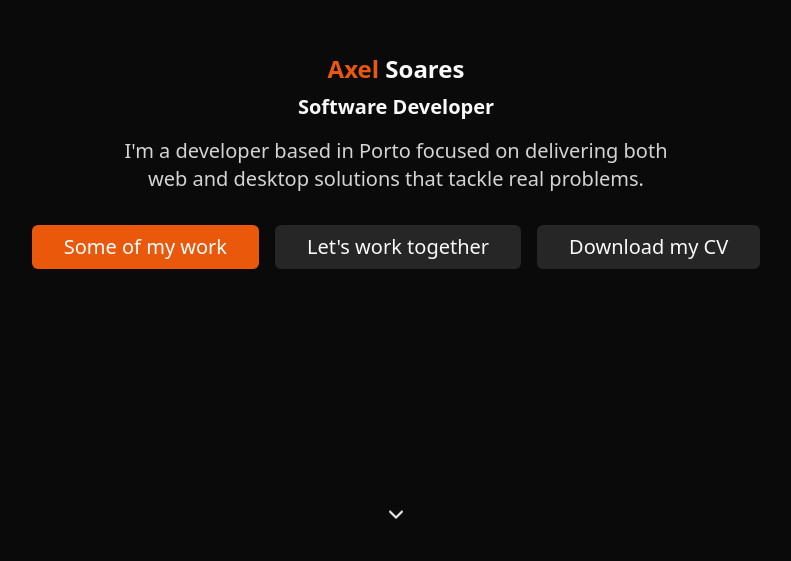
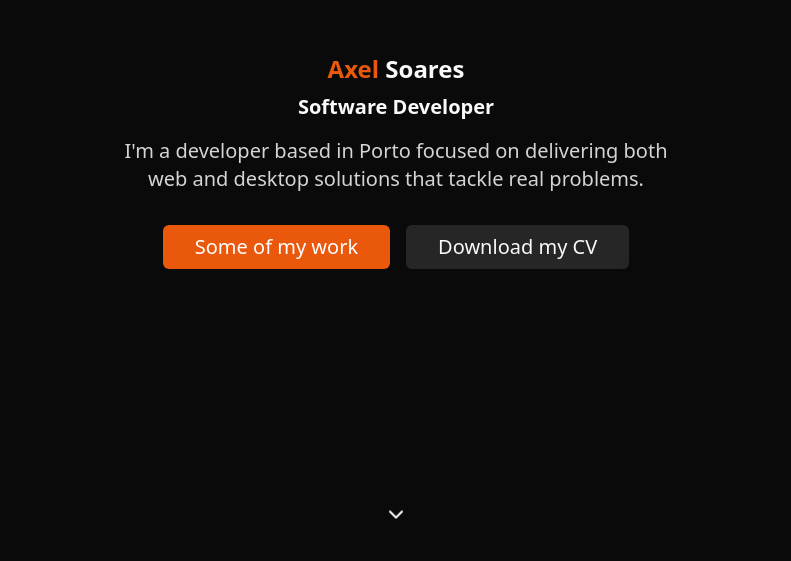
Before and after one commit to ssaxel03/web-portfolio, a Next.js app in the folder portfolio/: page / in a window 1280 px wide. Shown: the part 239-800 px from the top of the page, without its empty margins (244-1035 px from the left). Built offline with nearby package versions, Linux system fonts and the light colour scheme.

Commit message:
fix: removed unnecessary values from portfolio-data

```diff
--- a/portfolio/app/page.tsx
+++ b/portfolio/app/page.tsx
@@ -10,7 +10,6 @@ import { Metadata } from 'next';
 
 const nameArray = details.name.split(" ");
 const roleArray = details.role.split(" ");
-const locationArray = details.location.split(", ");
 const skillsArray = skills.list.map((skill) => skill.name);
 const companiesArray = journey.list.map((exp) => exp.company);
 
@@ -20,7 +19,7 @@ export const metadata: Metadata = {
     icon: '/favicon.png',
   },
   description: `${about.metadata}`,
-  keywords: [...nameArray, ...roleArray, ...locationArray, ...skillsArray, ...companiesArray],
+  keywords: [...nameArray, ...roleArray, ...skillsArray, ...companiesArray],
   authors: [{ name: `${details.name}` }],
   creator: `${details.name}`,
   publisher: `${details.name}`,
--- a/portfolio/components/heroSection.tsx
+++ b/portfolio/components/heroSection.tsx
@@ -3,6 +3,7 @@ import { details } from "@/data/portfolio-data";
 import { motion } from "framer-motion";
 import Link from "next/link";
 import { cv } from '@/data/portfolio-data';
+import { about } from "@/data/portfolio-data";
 
 export default function HeroSection() {
     return (
@@ -43,7 +44,7 @@ export default function HeroSection() {
                 transition={{ duration: 0.6, delay: 0.6 }}
                 className="text-xl mb-8 max-w-xl text-center text-neutral-300"
             >
-                I'm a developer based in Porto focused on delivering both web and desktop solutions that tackle real problems.
+                {about.message}
             </motion.p>
 
             <motion.div
@@ -55,11 +56,6 @@ export default function HeroSection() {
                 <Link className="w-full lg:w-auto" href="#projects">
                     <button className="w-full px-8 py-2 bg-orange-600 text-xl text-white rounded-md hover:bg-orange-500 hover:scale-105 ease-in-out duration-300 transition-all duration-300">
                         Some of my work
-                    </button>
-                </Link>
-                <Link className="w-full lg:w-auto" href="#contact">
-                    <button className="w-full px-8 py-2 bg-neutral-800 text-xl text-neutral-50 rounded-md hover:bg-orange-600 hover:scale-105 ease-in-out duration-300 transition-all duration-300">
-                        Let's work together
                     </button>
                 </Link>
                 <a  href={cv.url}
--- a/portfolio/data/portfolio-data.tsx
+++ b/portfolio/data/portfolio-data.tsx
@@ -3,16 +3,15 @@ import {
     SiWhatsapp
 } from 'react-icons/si';
 
-import { LuMail, LuLink } from "react-icons/lu";
+import { LuLink } from "react-icons/lu";
 
 export const details = {
     name: "Axel Soares",
-    role: "Software Developer",
-    location: "Porto, Portugal"
+    role: "Software Developer"
 }
 
 export const about = {
-    message: <p className='text-xl text-justify'>I'm a <span className='text-orange-600 font-bold'><strong>software developer</strong></span> focused on building web applications that <span className='text-orange-600 font-bold'><strong>solve real problems</strong></span>. When I'm not solving problems I enjoy weightlifting, martial arts and archery.</p>,
+    message: "I'm a developer based in Porto focused on delivering both web and desktop solutions that tackle real problems.",
     metadata: "Software developer skilled in .NET, React and Node.",
 }
 
```
